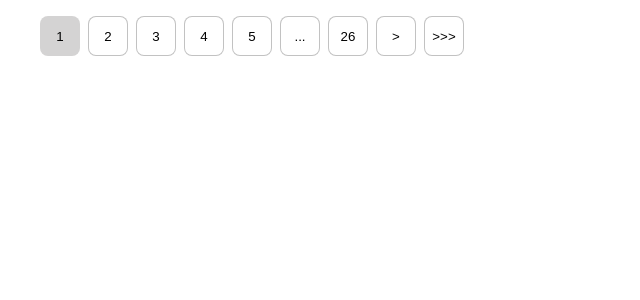
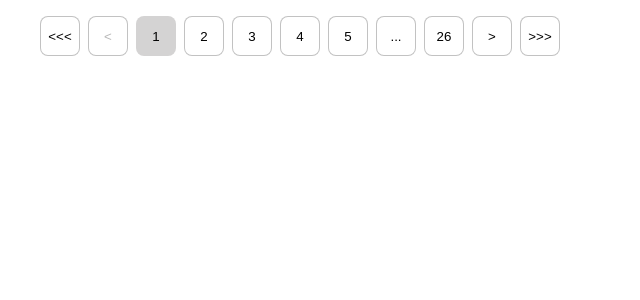
Before and after one commit to withoutspaces/pagination-component, a React (Create React App) app in the folder Case2/case2/: page / in a window 1280 px wide. Shown: the top 300 px of the page, without its empty margins (0-640 px from the left). Built offline with nearby package versions, Linux system fonts and the light colour scheme.

Commit message:
adding logic to disable buttons

```diff
--- a/Case2/case2/src/Components/Pagination.jsx
+++ b/Case2/case2/src/Components/Pagination.jsx
@@ -29,27 +29,27 @@ export default function Pagination({ total, limit, onPageChanged }) {
       const endPage = Math.min(totalPages - 1, currentPage + pageNeighbours)
       let pages = range(startPage, endPage)
 
-      const hasLeftSpill = startPage > 2
-      const hasRightSpill = (totalPages - endPage) > 1
-      const spillOffset = totalNumbers - (pages.length + 1)
+      const hasLeftPages = startPage > 2
+      const hasRightPages = (totalPages - endPage) > 1
+      const pagesOffset = totalNumbers - (pages.length + 1)
 
       switch (true) {
         // handle: (1) ... {5} [7] {8} (10)
-        case (hasLeftSpill && !hasRightSpill): {
-          const extraPages = range(startPage - spillOffset, startPage - 1);
+        case (hasLeftPages && !hasRightPages): {
+          const extraPages = range(startPage - pagesOffset, startPage - 1);
           pages = [LEFT_PAGE, ...extraPages, ...pages];
           break;
         }
 
         // handle: (1) {3} [4] {5} ... (10)
-        case (!hasLeftSpill && hasRightSpill): {
-          const extraPages = range(endPage + 1, endPage + spillOffset);
+        case (!hasLeftPages && hasRightPages): {
+          const extraPages = range(endPage + 1, endPage + pagesOffset);
           pages = [...pages, ...extraPages, RIGHT_PAGE];
           break;
         }
 
         // handle: (1) ... {5} [6] {7} ... (10)
-        case (hasLeftSpill && hasRightSpill):
+        case (hasLeftPages && hasRightPages):
         default: {
           pages = [LEFT_PAGE, ...pages, RIGHT_PAGE];
           break;
@@ -105,13 +105,19 @@ export default function Pagination({ total, limit, onPageChanged }) {
 
   return (
     <ul className="pagination">
-      {currentPage > 3 && totalPages > 6 ?
+      {totalPages > 6 ?
         <>
           <li>
             <button onClick={handleBackToFirst}>{"<<<"}</button>
           </li>
           <li>
-            <button onClick={handlePreviousClick}>{"<"}</button>
+            <button
+              onClick={handlePreviousClick}
+              disabled={currentPage == 1 ? true : false}
+
+            >
+              {"<"}
+            </button>
           </li>
         </> : null
       }
@@ -132,10 +138,15 @@ export default function Pagination({ total, limit, onPageChanged }) {
           </li>
         )
       })}
-      {currentPage != totalPages && totalPages > 6 ?
+      {totalPages > 6 ?
         <>
           <li>
-            <button onClick={handleNextClick}>{">"}</button>
+            <button
+              onClick={handleNextClick}
+              disabled={currentPage == totalPages ? true : false}
+            >
+              {">"}
+            </button>
           </li>
           <li>
             <button onClick={handleGoToLastPage}>{">>>"}</button>
```
